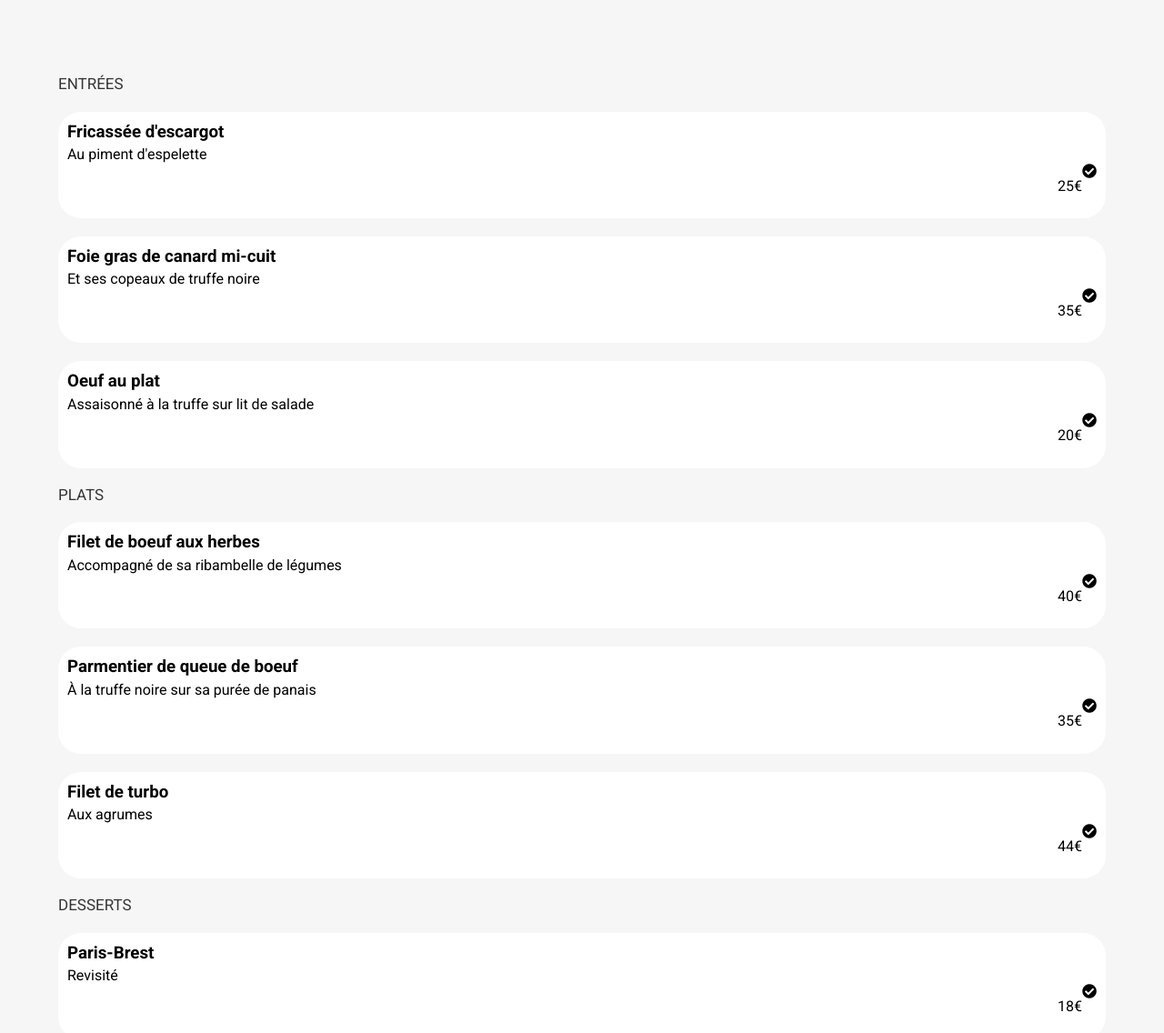
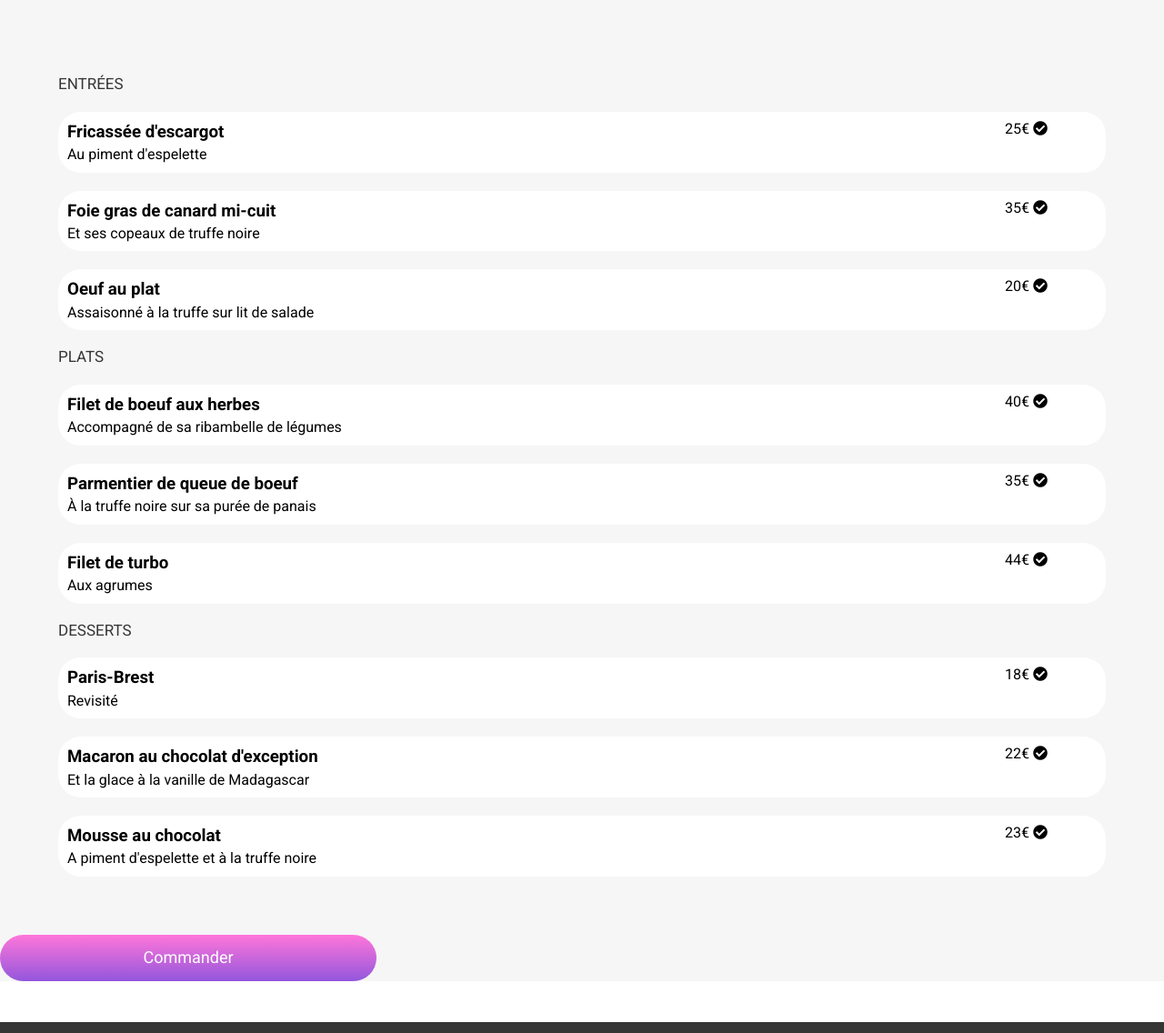
Before and after one commit to BlandineBrnt/Ohmyfood, a plain HTML site: page restaurants/la_palette_du_gout.html in a window 1280 px wide. Shown: the part 360-1496 px from the top of the page at 91% size. Drawn offline with Linux system fonts and the light colour scheme; a web font is replaced by a local one.

Commit message:
comit 14/06 2

```diff
--- a/css/mobile.css
+++ b/css/mobile.css
@@ -11,7 +11,6 @@ body{
     --pink: #ff76da;
     --blue: #99e2d0;
 }
-
 
 header{
     display: flex;
@@ -433,11 +432,14 @@ header{
 .h3-nom-plat{
     margin-block-start: 2px;
     margin-block-end: 5px;
+    position: relative;
 
 }
 .menu-prix{
-    display: flex;
-    justify-content: flex-end;
+    /*display: flex;
+    justify-content: flex-end;*/
+    position: absolute;
+    right: 10%
 }
 .bouton2{
 
--- a/restaurants/la_palette_du_gout.html
+++ b/restaurants/la_palette_du_gout.html
@@ -41,24 +41,30 @@
                                     <h3 class="h3-nom-plat">Fricassée d'escargot</h3>
                                     <h4 class="h4-nom-complementaire">Au piment d'espelette</h4>
                                         <div class="menu-prix">
-                                            <p>25€</p>
+                                            <span class="prix">25€</span>
+                                            <span class="valider">
                                             <i class="fas fa-check-circle"></i>
+                                            </span>
                                         </div>
                                 </div>
                                 <div class=menu-intitule>
                                     <h3 class="h3-nom-plat">Foie gras de canard mi-cuit</h3>
                                     <h4 class="h4-nom-complementaire">Et ses copeaux de truffe noire</h4>
                                         <div class="menu-prix">
-                                            <p>35€</p>
+                                            <span class="prix">35€</span>
+                                            <span class="valider">
                                             <i class="fas fa-check-circle"></i>
+                                            </span>
                                         </div>
                                 </div>
                                 <div class=menu-intitule>
                                     <h3 class="h3-nom-plat">Oeuf au plat</h3>
                                     <h4 class="h4-nom-complementaire">Assaisonné à la truffe sur lit de salade</h4>
                                         <div class="menu-prix">
-                                            <p>20€</p>
+                                            <span class="prix">20€</span>
+                                            <span class="valider">
                                             <i class="fas fa-check-circle"></i>
+                                            </span>
                                         </div>
                                 </div>
                             <h2 class="h2-menu">Plats</h2>
@@ -67,24 +73,30 @@
                                     <h3 class="h3-nom-plat">Filet de boeuf aux herbes</h3>
                                     <h4 class="h4-nom-complementaire">Accompagné de sa ribambelle de légumes</h4>
                                         <div class="menu-prix">
-                                            <p>40€</p>
+                                            <span class="prix">40€</span>
+                                            <span class="valider">
                                             <i class="fas fa-check-circle"></i>
+                                            </span>
                                         </div>
                                 </div>
                                 <div class=menu-intitule>
                                     <h3 class="h3-nom-plat">Parmentier de queue de boeuf</h3>
                                     <h4 class="h4-nom-complementaire">À la truffe noire sur sa purée de panais</h4>
                                         <div class="menu-prix">
-                                            <p>35€</p>
+                                            <span class="prix">35€</span>
+                                            <span class="valider">
                                             <i class="fas fa-check-circle"></i>
+                                            </span>
                                         </div>
                                 </div>
                                 <div class=menu-intitule>
                                     <h3 class="h3-nom-plat">Filet de turbo</h3>
                                     <h4 class="h4-nom-complementaire">Aux agrumes</h4>
                                         <div class="menu-prix">
-                                            <p>44€</p>
+                                            <span class="prix">44€</span>
+                                            <span class="valider">
                                             <i class="fas fa-check-circle"></i>
+                                            </span>
                                         </div>
                                 </div>
                             <h2 class="h2-menu">Desserts</h2>
@@ -93,24 +105,30 @@
                                     <h3 class="h3-nom-plat">Paris-Brest</h3>
                                     <h4 class="h4-nom-complementaire">Revisité</h4>
                                         <div class="menu-prix">
-                                            <p>18€</p>
+                                            <span class="prix">18€</span>
+                                            <span class="valider">
                                             <i class="fas fa-check-circle"></i>
+                                            </span>
                                         </div>
                                 </div>
                                 <div class=menu-intitule>
                                     <h3 class="h3-nom-plat">Macaron au chocolat d'exception</h3>
                                     <h4 class="h4-nom-complementaire">Et la glace à la vanille de Madagascar</h4>
                                         <div class="menu-prix">
-                                            <p>22€</p>
+                                            <span class="prix">22€</span>
+                                            <span class="valider">
                                             <i class="fas fa-check-circle"></i>
+                                            </span>
                                         </div>
                                 </div>
                                 <div class=menu-intitule>
                                     <h3 class="h3-nom-plat">Mousse au chocolat</h3>
                                     <h4 class="h4-nom-complementaire">A piment d'espelette et à la truffe noire</h4>
                                         <div class="menu-prix">
-                                            <p>23€</p>
+                                            <span class="prix">23€</span>
+                                            <span class="valider">
                                             <i class="fas fa-check-circle"></i>
+                                            </span>
                                         </div>
                                 </div>
                         </div>
```
Also changed, not shown: index.html (+8 -5 lines).
